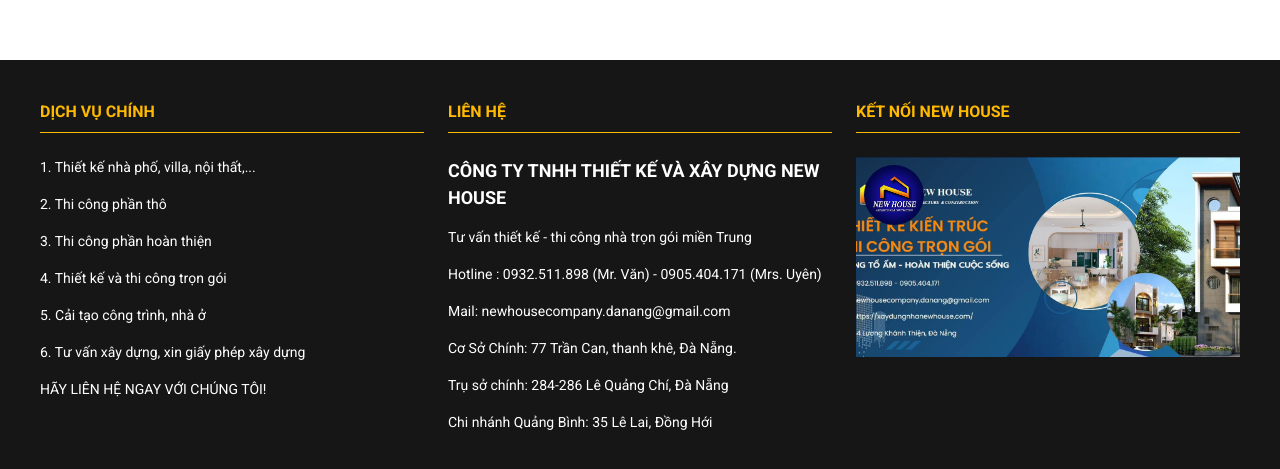
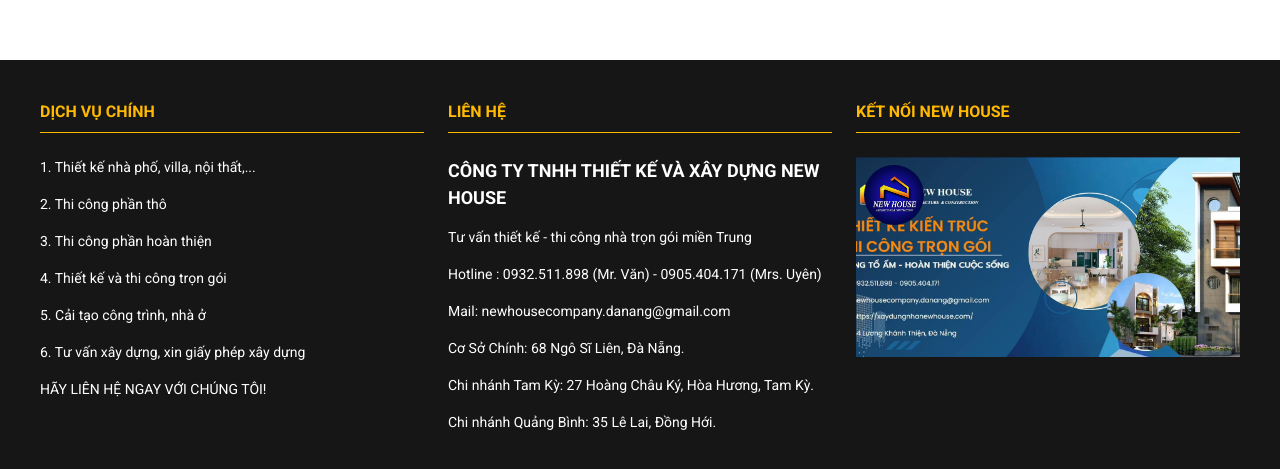
Before and after one commit to Tannang0903/NewHouse, a Next.js app: page / in a window 1280 px wide. Shown: the part 740-1209 px from the top of the page. Built offline with nearby package versions, Linux system fonts and the light colour scheme.

Commit message:
change location

```diff
--- a/src/components/footer/index.tsx
+++ b/src/components/footer/index.tsx
@@ -36,9 +36,9 @@
               <li>Tư vấn thiết kế - thi công nhà trọn gói miền Trung</li>
               <li>Hotline : 0932.511.898 (Mr. Văn) - 0905.404.171 (Mrs. Uyên) </li>
               <li>Mail: newhousecompany.danang@gmail.com</li>
-              <li>Cơ Sở Chính: 77 Trần Can, thanh khê, Đà Nẵng.</li>
-              <li>Trụ sở chính: 284-286 Lê Quảng Chí, Đà Nẵng</li>
-              <li>Chi nhánh Quảng Bình: 35 Lê Lai, Đồng Hới</li>
+              <li>Cơ Sở Chính: 68 Ngô Sĩ Liên, Đà Nẵng.</li>
+              <li>Chi nhánh Tam Kỳ: 27 Hoàng Châu Ký, Hòa Hương, Tam Kỳ.</li>
+              <li>Chi nhánh Quảng Bình: 35 Lê Lai, Đồng Hới.</li>
             </ul>
           </div>
         </div>
```
